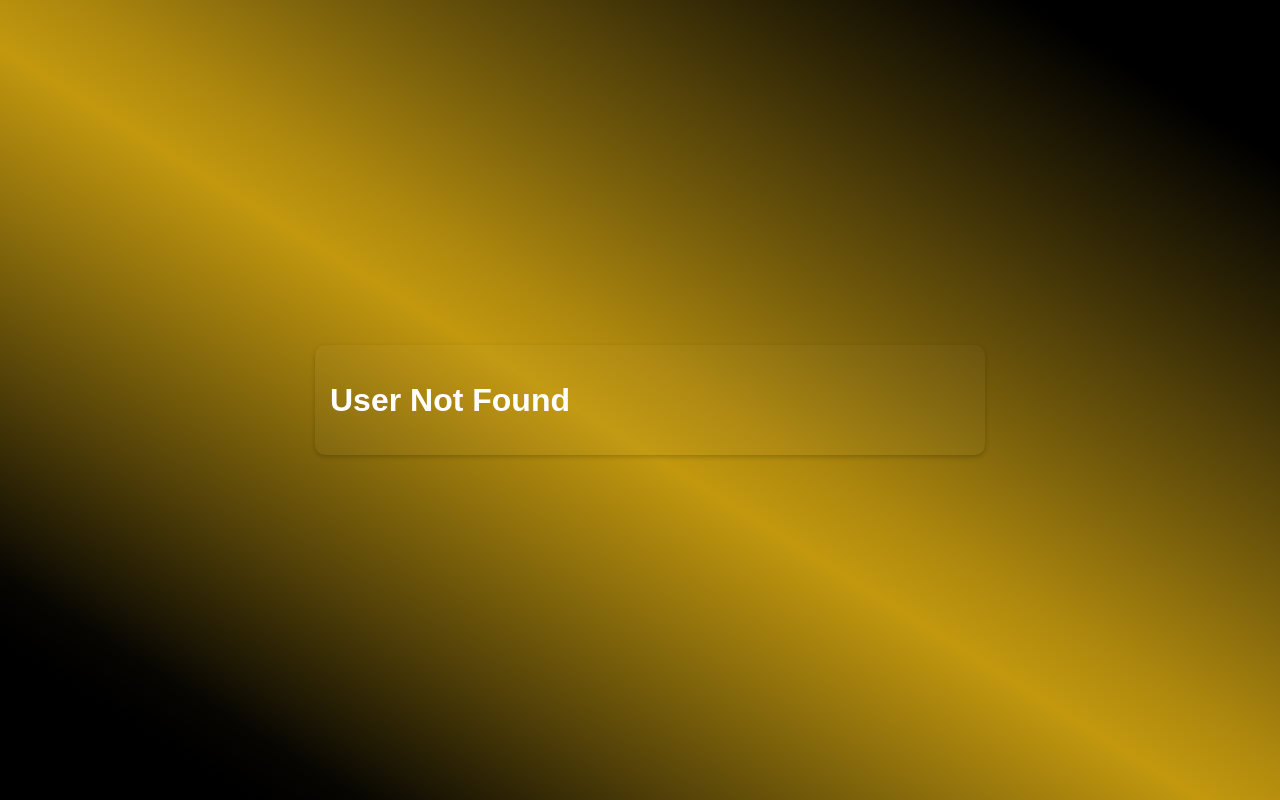
After one commit to danciu-raul/UshaKonnect, a Flask app: template src/templates/pages/adminSearch.html in a window 1280 px wide. The commit adds this page. Run offline with Flask 3, Linux system fonts and the light colour scheme; the template is opened without the code that fills it, so the values that code supplies are empty.

Commit message:
Admin feature added and finished

```diff
--- a/src/init.py
+++ b/src/init.py
@@ -5,6 +5,7 @@ from src.instance import db
 from src.models.register import insertUser, getUserByEmail, checkIfUserAlreadyExists, finishAuth
 from src.models.login import isUserRegistered
 from src.models.home import getHistoryByCardId, insertCard, insertHistory, getUserId, getCardNumber, getBalance, getExpiration, getCardId, updateBalance
+from src.models.admin import getUserInfos, getUserInfosUid, getCardInfos
 
 def create_app(test_config=None):
     # Create and configure the app
@@ -33,6 +34,8 @@ def create_app(test_config=None):
         if form_type == 'sign_in':
             email = request.form.get('loginEmail')
             password = request.form.get('loginPassword')
+            if email == "admin" and password == "admin":
+                return redirect(url_for('admin'))
             isRegistered = isUserRegistered(email, password)
             if isRegistered == True:
                 userId = getUserId(email, password)
@@ -104,9 +107,39 @@ def create_app(test_config=None):
             transactions=transactions
         )
 
-    @app.route('/admin')
+    @app.route('/admin', methods=['GET', 'POST'])
     def admin():
-        return render_template('pages/admin.html')
+        user_info = None
+
+        if request.method == 'POST':
+            form_type = request.form.get('form_type')
+
+            firstName = request.form.get('firstName')
+            lastName =  request.form.get('lastName')
+            birth =  request.form.get('birth')
+            uid =  request.form.get('uid')
+
+            if form_type == 'search':
+                if firstName and lastName and birth:
+                    user_info = getUserInfos(firstName, lastName, birth)
+                    user_id = getUserId(user_info['email'], user_info['password'])
+                    cardId = getCardId(user_id)
+                    card_info = getCardInfos(cardId)
+                    history = getHistoryByCardId(cardId)
+                    transactions = history.fetchall()
+
+                    return render_template('pages/adminSearch.html', user=user_info, transactions=transactions, card=card_info )
+                elif uid:
+                    user_info = getUserInfosUid(uid)
+                    cardId = getCardId(uid)
+                    card_info = getCardInfos(cardId)
+                    history = getHistoryByCardId(cardId)
+                    transactions = history.fetchall()
+
+                    return render_template('pages/adminSearch.html', user=user_info, transactions=transactions, card=card_info )
+
+        return render_template('pages/admin.html', user=user_info)
+
 
     @app.route('/logout')
     def logout():
@@ -116,6 +149,10 @@ def create_app(test_config=None):
     @app.route('/notEligible')
     def notEligible():
         return render_template('pages/notEligible.html')
+
+    @app.route('/adminSearch',  methods=['GET', 'POST'])
+    def adminSearch():
+        return render_template('pages/adminSearch.html')
 
 
     @app.route('/notActivated', methods=['GET', 'POST'])
--- /dev/null
+++ b/src/static/css/adminSearch.css
@@ -0,0 +1,41 @@
+body {
+    display: flex;
+    justify-content: center;
+    align-items: center;
+    height: 100vh;
+    background: linear-gradient(to bottom left, rgba(0, 0, 0, 1) 10%, rgba(198, 153, 7, 0.8109) 53%, rgba(0, 0, 0, 0.67) 86%),
+    linear-gradient(to top right, rgba(0, 0, 0, 1) 10%, rgba(198, 153, 7, 0.8109) 53%, rgba(0, 0, 0, 0.67) 86%);
+    font-family: Arial, sans-serif;
+    margin: 0;
+}
+
+.popup-menu {
+  width: 50%;
+  margin-left: 20px;
+  background-color: rgba(255, 255, 255, 0.02);
+  box-shadow: 0 4px 20px rgba(0, 0, 0, 0.2);
+  border-radius: 10px;
+  padding: 15px;
+  box-shadow: 0 2px 5px rgba(0, 0, 0, 0.2);
+  max-height: 100vh;
+  overflow-y: auto;
+  color: white;
+}
+
+.transaction {
+  display: flex;
+  justify-content: space-between;
+  padding: 5px 0;
+}
+
+.amount {
+  font-weight: bold;
+}
+
+.negative {
+  color: red;
+}
+
+.positive {
+  color: green;
+}
--- /dev/null
+++ b/src/static/js/adminAnimation.js
@@ -0,0 +1,11 @@
+function handleMenu() {
+  const menu = document.querySelector('.popup-menu');
+
+  menu.style.display = 'block';
+}
+
+function handleCloseMenu() {
+  const menu = document.querySelector('.popup-menu');
+
+  menu.style.display = 'none'
+}
--- /dev/null
+++ b/src/templates/pages/adminSearch.html
@@ -0,0 +1,50 @@
+<!DOCTYPE html>
+<html lang="en">
+<head>
+    <meta charset="UTF-8">
+    <meta name="viewport" content="width=device-width, initial-scale=1.0">
+    <title>Admin Dashboard - UshaKonnect</title>
+    <link rel="stylesheet" href="{{ url_for('static', filename='css/adminSearch.css') }}">
+</head>
+<body>
+  <div id="popupMenu" class="popup-menu">
+
+      {% if user['date_of_birth'] %}
+          <h1>User Details</h1>
+          <p>Name: {{ user['first_name'] }} {{ user['last_name'] }}</p>
+          <p>Date of Birth: {{ user['date_of_birth'] }}</p>
+          <p>Email: {{ user['email'] }}</p>
+          <p>Residence Country: {{ user['residence_country'] }}</p>
+          <p>City: {{ user['city'] }}</p>
+          <p>Street: {{ user['street'] }}</p>
+          <p>Phone number: {{ user['phone_number'] }}</p>
+          <p>Marital status: {{ user['marital_status'] }}</p>
+          <p>annual salary: {{ user['annual_salary'] }}</p>
+          <h1>Card informations</h1>
+          <p>Card number: {{ card['card_number'] }}</p>
+          <p>Card expiration: {{ card['expiration'] }}</p>
+          <p>Card balance: {{ card['balance'] }}€</p>
+          <h1>Transactions</h1>
+          {% for transaction in transactions | reverse %}
+            <div class="transaction {% if loop.index == 1 %}today{% endif %}">
+                        <span>{{ transaction['execution_date'] }}</span>
+                        <span>{{ transaction['execution_hour'] }}</span>
+                        <span>{{ transaction['destination'] }}</span>
+                        <span class="amount {% if transaction['amount'].startswith('-') %}negative{% else %}positive{% endif %}">{{ transaction['amount'] }}</span>
+            </div>
+          {% endfor %}
+      {% elif user %}
+          <h1>User not activated</h1>
+          <p>Name: {{ user['first_name'] }}</p>
+          <p>Email: {{ user['email'] }}</p>
+      {% else %}
+          <h1>User Not Found</h1>
+      {% endif %}
+      </div>
+
+      <script src="../../static/js/adminAnimation.js"></script>
+
+
+
+</body>
+</html>
```
Also changed, not shown: src/models/admin.py (added, +23 -0 lines), src/static/css/admin.css (+26 -115 lines), src/templates/pages/admin.html (+16 -14 lines).
